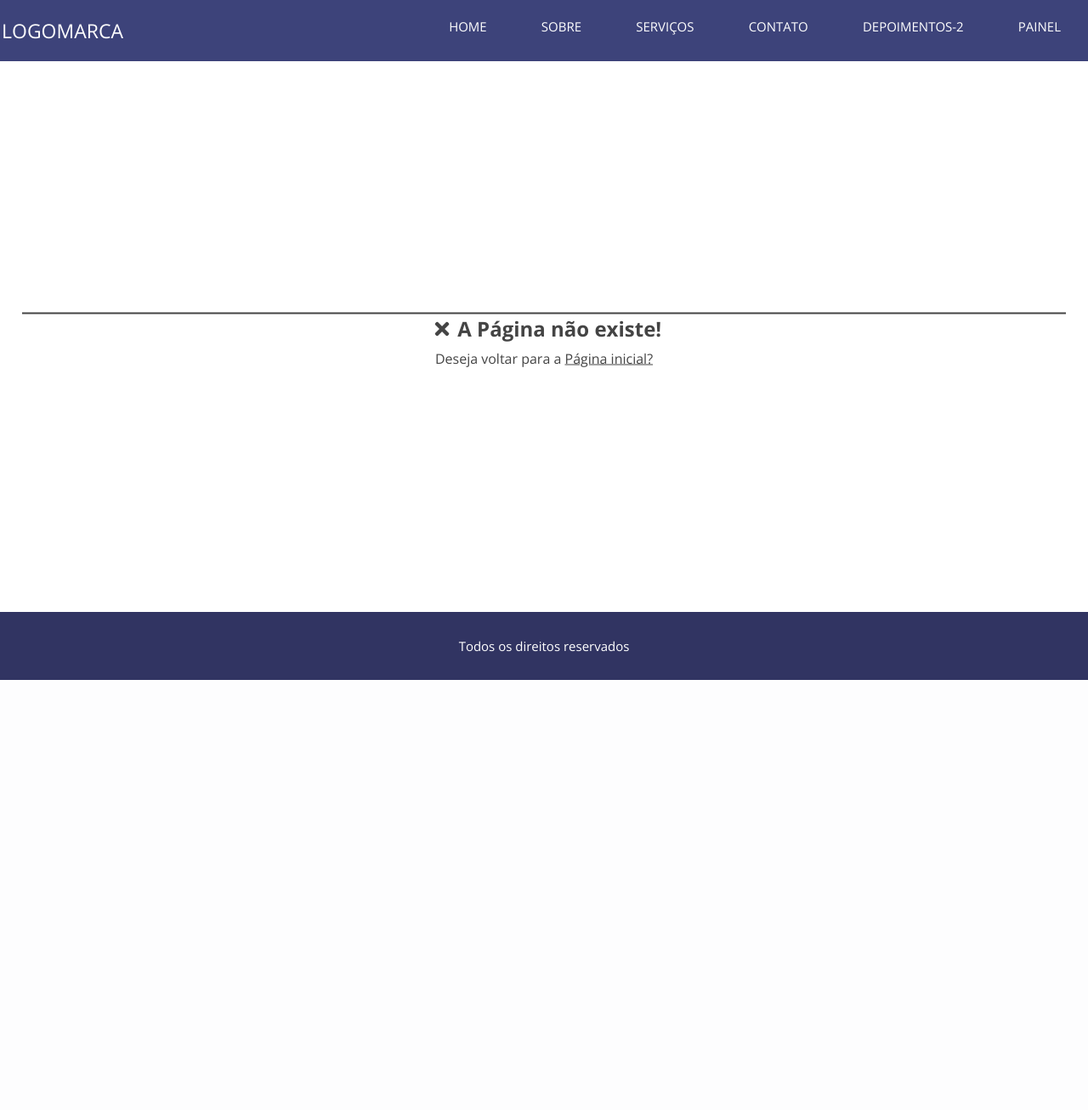
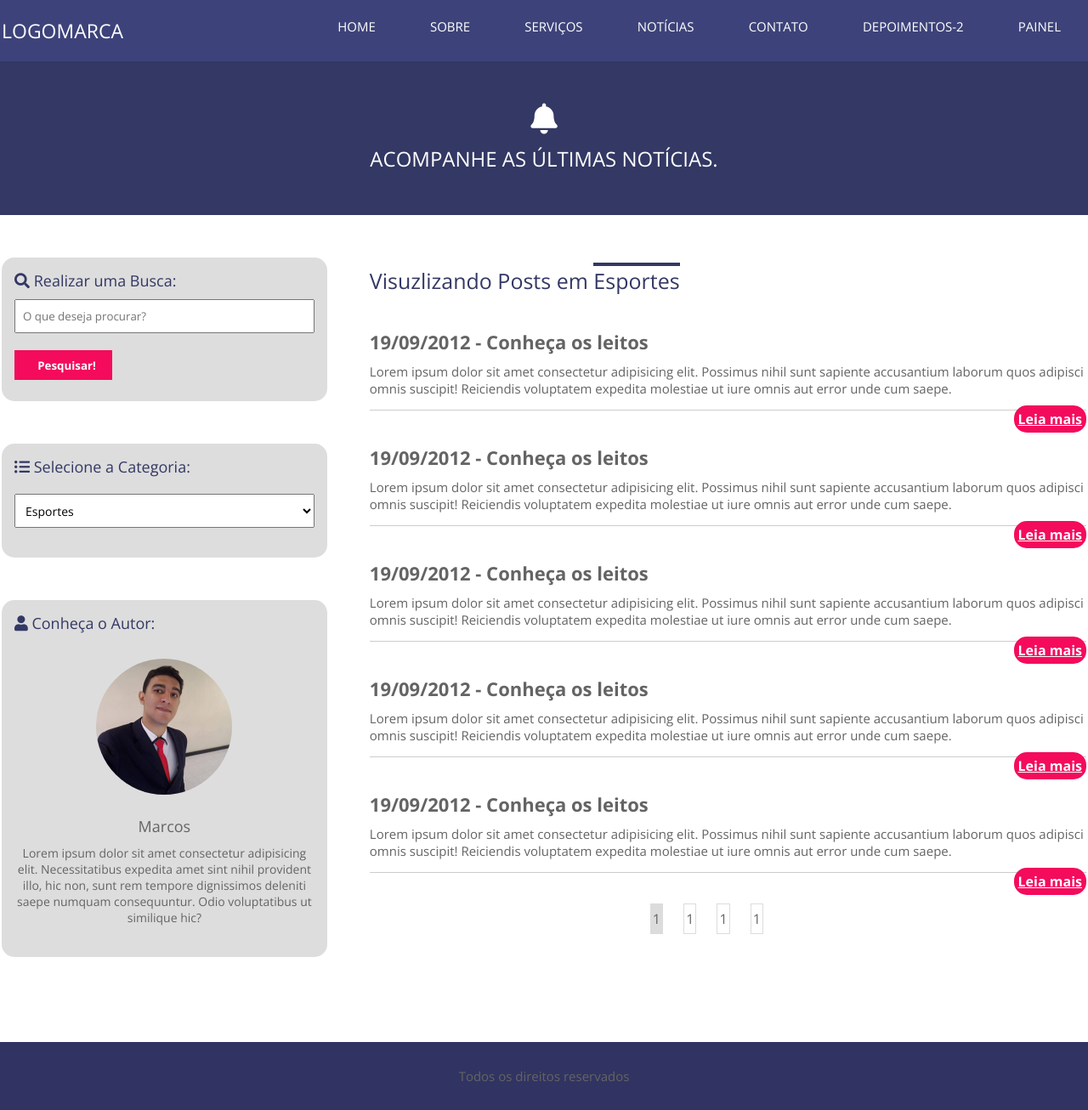
Before and after one commit to marcosnft/portal, a PHP site: page /portal/noticias in a window 1280 px wide. Shown: the whole page at 85% size. Before the commit the page ends 800 px from the top, so only its background shows below. Run offline with PHP 8.4, Linux system fonts and the light colour scheme; data that the repository does not hold is empty; some libraries are stand-ins or nearby versions.

Commit message:
Adicionado front end noticias

```diff
--- a/estilo/style.css
+++ b/estilo/style.css
@@ -4,6 +4,7 @@
         box-sizing: border-box;
         font-family: "Open Sans";
     }
+
     /** Boot CSS **/
 
     html,
@@ -22,6 +23,10 @@
         margin: 0 auto;
     }
 
+    .w100 {
+        width: 100%;
+    }
+
     .w33 {
         width: 33.3%;
         padding: 0 10px;
@@ -30,6 +35,10 @@
     .w50 {
         padding: 0 2%;
         width: 50%;
+    }
+
+    .text-center {
+        text-align: center;
     }
 
     .left {
@@ -47,6 +56,7 @@
     .input {
         border: 0;
     }
+
     /** Site **/
 
     header {
@@ -173,6 +183,15 @@
         font-weight: 700;
     }
 
+    section.descricao-autor img {
+        width: 60px;
+        height: 60px;
+        display: inline-block;
+        vertical-align: middle;
+        border-radius: 50%;
+        margin: 5px;
+    }
+
     section.especialidades {
         padding: 40px 0;
         background: #E2E2E2;
@@ -268,6 +287,7 @@
         bottom: 0;
         width: 100%;
     }
+
     /*
     Corrigindo overflow no IE e Edge
     */
@@ -368,35 +388,259 @@
     .bullets span.active-slider {
         background: white;
     }
+
+    /* Portal de Notícias*/
+
+    .header-noticias {
+        width: 100%;
+        background: #333864;
+        padding: 40px 0;
+    }
+
+    .header-noticias h2 :nth-child(1) {
+        font-size: 36px;
+
+    }
+
+    .header-noticias h2 {
+        color: white;
+        text-align: center;
+        text-transform: uppercase;
+        font-weight: normal;
+    }
+
+    section.container-portal {
+        padding: 50px 0;
+
+    }
+
+    .sidebar {
+        float: left;
+        width: 30%;
+    }
+
+    .box-content-sidebar {
+        background: #DDDDDD;
+        padding: 15px;
+        width: 100%;
+        color: #333864;
+        margin-bottom: 50px;
+        border-radius: 15px;
+    }
+
+    .box-content-sidebar h3 {
+        font-weight: normal;
+        font-size: 18px;
+    }
+
+    .box-content-sidebar input[type=text] {
+        width: 100%;
+        height: 40px;
+        border: 1px solid rgb (220, 220, 220);
+        padding-left: 8px;
+        margin: 10px 0;
+    }
+
+
+    .box-content-sidebar input[type=submit] {
+        cursor: pointer;
+        background: #F40B5C;
+        color: white;
+        width: 115px;
+        height: 35px;
+        border: 0;
+        font-weight: bold;
+        padding-left: 8px;
+        margin: 10px 0;
+    }
+
+    .box-content-sidebar select {
+        font-weight: normal;
+        font-size: 14px;
+        width: 100%;
+        height: 40px;
+        padding-left: 8px;
+        margin: 20px 0;
+    }
+
+    .autor-box-portal {
+        margin-top: 10px;
+        text-align: center;
+    }
+
+    .autor-box-portal h3,
+    p {
+        color: #646464;
+    }
+
+    .autor-box-portal p {
+        font-size: 14px;
+        font-weight: lighter;
+        margin-top: 10px;
+    }
+
+    .box-img-autor {
+        width: 160px;
+        height: 160px;
+        background-image: url('../images/marcos.jpg');
+        background-size: 100% 100%;
+        display: inline-block;
+        border-radius: 50%;
+        margin: 20px 0;
+    }
+
+    .conteudo-portal {
+        float: left;
+        width: 70%;
+        padding-left: 50px;
+    }
+
+    .header-conteudo-portal {
+        color: #333864
+    }
+
+    .header-conteudo-portal h2 {
+        font-size: 25px;
+        font-weight: normal;
+    }
+
+    .header-conteudo-portal h2>span {
+        border-top: 4px solid #333864;
+    }
+
+    .box-single-conteudo {
+        margin: 15px 0;
+        padding: 15px 0;
+        border-bottom: 1px solid #ccc;
+    }
+
+    .box-single-conteudo h2 {
+        color: #646464;
+        font-size: 22px;
+
+    }
+
+    .box-single-conteudo p {
+        color: #646464;
+        margin-top: 8px;
+        font-size: 15px;
+        font-weight: normal;
+    }
+
+    .box-single-conteudo a {
+        cursor: pointer;
+        background: #F40B5C;
+        color: white;
+        font-weight: bold;
+        margin: 10px 0;
+        padding: 5px;
+        display: inline-block;
+        float: right;
+        border-radius: 15px;
+    }
+
+    .paginator {
+        text-align: center;
+
+    }
+
+    .paginator a {
+        margin: 0 10px;
+        text-decoration: none;
+        display: inline-block;
+        padding: 6px 2px;
+        border: 1px solid rgb(220, 220, 220);
+        color: rgb(100, 100, 100);
+    }
+
+    .paginator a.active-page {
+        background-color: rgb(220, 220, 220);
+    }
+
+
+    /** Noticia Single Estilo**/
+
+    section.noticia-single {
+        padding: 40px 0;
+        color: #646464;
+
+    }
+
+    section.noticia-single h1 {
+        font-size: 30px;
+        border-bottom: 2px solid #646464;
+    }
+
+    section.noticia-single header {
+        background-color: transparent;
+    }
+
+    section.noticia-single article{
+        margin-top: 15px;
+
+    }
+
+    section.noticia-single ul{
+        list-style-position: inside;
+        margin:10px 0;
+    }
+
+    section.noticia-single h3,h2{
+        margin: 10px 0;
+    }
+
+    section.noticia-single p{
+        margin:10px 0;
+    }
+
+    section.noticia-single img{
+        display: block;
+        margin: 0 auto;
+        max-width: 100%;
+    }
     /** Responsivo Media Query **/
 
     @media screen and (max-width:768px) {
+
+        .conteudo-portal {
+            width: 100%;
+            padding-left: 0;
+        }
+
+        .sidebar {
+            width: 100%;
+            text-align: center;
+        }
+
         img {
             float: none !important;
             display: block;
             margin: 0 auto;
         }
+
         .w50 {
             padding: 20px;
             width: 100%;
         }
+
         .w33 {
             width: 100%;
             padding: 20px 0;
         }
+
         .box-especialidade {
             padding: 40px 20px;
             margin: 0;
         }
-    }
 
-    @media screen and (max-width: 700px) {
         nav.desktop {
             display: none;
         }
+
         nav.mobile {
             display: block;
         }
+
         nav.mobile ul {
             z-index: 3;
             display: none;
@@ -406,6 +650,7 @@
             text-align: center;
             width: 100%;
         }
+
         nav.mobile li {
             width: 100%;
             display: block;
@@ -415,11 +660,13 @@
             font-weight: 300;
             border-bottom: 1px solid #ccc;
         }
+
         nav.mobile a {
             display: block;
             text-decoration: none;
             color: #444;
         }
+
         .botao-menu-mobile {
             font-size: 24px;
             cursor: pointer;
--- a/index.php
+++ b/index.php
@@ -1,6 +1,6 @@
 <?php include('config.php'); ?>
-<?php Site::updateUsuarioOnline();?>
-<?php Site::contador();?>
+<?php Site::updateUsuarioOnline(); ?>
+<?php Site::contador(); ?>
 <!DOCTYPE html>
 <html lang="pt">
 
@@ -32,7 +32,8 @@
     }
 
     ?>
-  <?//php new Email ();?>
+    <? //php new Email ();
+    ?>
     <header>
         <div class="center">
             <div class="logo left"> <a href="/">Logomarca</a> </div>
@@ -41,6 +42,7 @@
                     <li><a href="<?php echo INCLUDE_PATH; ?>">Home</a></li>
                     <li><a href="<?php echo INCLUDE_PATH; ?>Sobre">Sobre</a></li>
                     <li><a href="<?php echo INCLUDE_PATH; ?>Servicos">Serviços</a></li>
+                    <li><a href="<?php echo INCLUDE_PATH; ?>noticias">Notícias</a></li>
                     <li><a realtime="Contato" href="<?php echo INCLUDE_PATH; ?>Contato">Contato</a></li>
                     <li><a realtime="depoimentos-2" href="<?php echo INCLUDE_PATH; ?>Contato">Depoimentos-2</a></li>
                     <li><a href="<?php echo INCLUDE_PATH; ?>Painel">Painel</a></li>
@@ -54,6 +56,7 @@
                     <li><a href="<?php echo INCLUDE_PATH; ?>">Home</a></li>
                     <li><a href="<?php echo INCLUDE_PATH; ?>Sobre">Sobre</a></li>
                     <li><a href="<?php echo INCLUDE_PATH; ?>Servicos">Serviços</a></li>
+                    <li><a href="<?php echo INCLUDE_PATH; ?>noticias">Notícias</a></li>
                     <li><a realtime="Contato" href="<?php echo INCLUDE_PATH; ?>Contato">Contato</a></li>
                     <li><a realtime="depoimentos-2" href="<?php echo INCLUDE_PATH; ?>Contato">Depoimentos-2</a></li>
                     <li><a href="<?php echo INCLUDE_PATH; ?>Painel">Painel</a></li>
@@ -70,12 +73,21 @@
             include('pages/' . $url . '.php');
         } else {
             if ($url != 'Sobre' && $url != 'Servicos') {
-                $pagina404 = true;
-                include('pages/404.php');
+                $urlPar = explode('/',$url)[0];
+                if($urlPar != 'noticias'){
+                    $pagina404 = true;
+                    include('pages/404.php');
+                }else{
+                    include('pages/noticias.php');
+                }
+
+
             } else {
+
                 include('pages/home.php');
             }
         }
+
         ?>
     </div> <!-- Container principal-->
     <footer <?php if (isset($pagina404) && $pagina404 == true)  echo 'class="fixed"'; ?>>
@@ -101,4 +113,5 @@
 
     <script src="<?php echo INCLUDE_PATH; ?>js/formularios.js"> </script>
 </body>
+
 </html>
--- /dev/null
+++ b/pages/noticias.php
@@ -0,0 +1,77 @@
+<?php
+$url = explode('/', $_GET['url']);
+if (!isset($url[2])) { ?>
+
+
+
+    <section class="header-noticias">
+        <div class="center">
+            <h2><i class="fa fa-bell" aria-hidden="true"></i></h2>
+            <h2>Acompanhe as últimas notícias.</h2>
+        </div>
+        <!-- /.center -->
+    </section>
+
+    <section class="container-portal">
+        <div class="center">
+            <div class="sidebar">
+                <div class="box-content-sidebar">
+                    <h3> <i class="fa fa-search"></i> Realizar uma Busca:</h3>
+                    <form action="" method="post">
+                        <input type="text" name="busca" placeholder="O que deseja procurar?">
+                        <input type="submit" name="acao" value="Pesquisar!">
+                    </form>
+                </div> <!-- /.box-content-sidebar -->
+                <div class="box-content-sidebar">
+                    <h3> <i class="fa fa-list-ul"></i> Selecione a Categoria:</h3>
+                    <form action="" method="post">
+                        <select name="categoria" id="">
+                            <option value="esportes">Esportes</option>
+                            <option value="esportes">Geral</option>
+                        </select>
+                    </form>
+                </div> <!-- /.box-content-sidebar -->
+                <div class="box-content-sidebar">
+                    <h3> <i class="fa fa-user"></i> Conheça o Autor:</h3>
+                    <div class="autor-box-portal">
+                        <div class="box-img-autor">
+
+                        </div> <!-- /.box-img-autor -->
+                        <div class="texto-autor-portal text-center">
+                            <h3>Marcos</h3>
+                            <p>Lorem ipsum dolor sit amet consectetur adipisicing elit. Necessitatibus expedita amet sint nihil provident illo, hic non, sunt rem tempore dignissimos deleniti saepe numquam consequuntur. Odio voluptatibus ut similique hic?</p>
+
+                        </div> <!-- /.texto-autor-portal -->
+                        <img src="" alt="">
+                    </div>
+                    <!-- /.autor-box-portal -->
+                </div> <!-- /.box-content-sidebar -->
+            </div> <!-- /.sidebar -->
+            <div class="conteudo-portal">
+                <div class="header-conteudo-portal">
+                    <!-- <h2>Visualizando todos os Posts</h2>-->
+                    <h2>Visuzlizando Posts em <span>Esportes</span></h2>
+                </div> <!-- /.header-conteudo-portal -->
+                <?php
+                for ($i = 0; $i < 5; $i++) { ?>
+                    <div class="box-single-conteudo">
+                        <h2>19/09/2012 - Conheça os leitos</h2>
+                        <p>Lorem ipsum dolor sit amet consectetur adipisicing elit. Possimus nihil sunt sapiente accusantium laborum quos adipisci omnis suscipit! Reiciendis voluptatem expedita molestiae ut iure omnis aut error unde cum saepe.</p>
+                        <a href="<?php echo INCLUDE_PATH; ?>noticias/esportes/nome_do_post">Leia mais</a>
+                    </div> <!-- /.box-single-conteudo -->
+                <?php  } ?>
+            </div> <!-- /.conteudo-portal -->
+            <div class="paginator">
+                <a class="active-page" href="">1</a>
+                <a href="">1</a>
+                <a href="">1</a>
+                <a href="">1</a>
+            </div> <!-- /.paginator -->
+            <div class="clear"></div> <!-- /.clear -->
+        </div> <!-- /.center -->
+
+
+    </section><!-- /.container-portal -->
+<?php } else {
+    include('noticia_single.php');
+}?>
```
Also changed, not shown: pages/home.php (+4 -6 lines), pages/noticia_single.php (added, +25 -0 lines).
